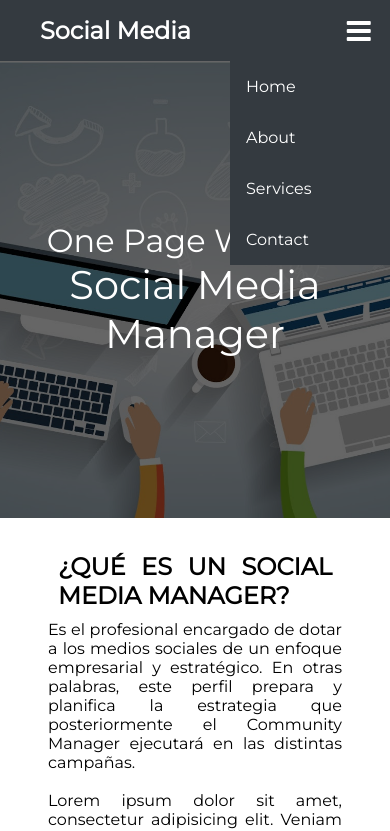
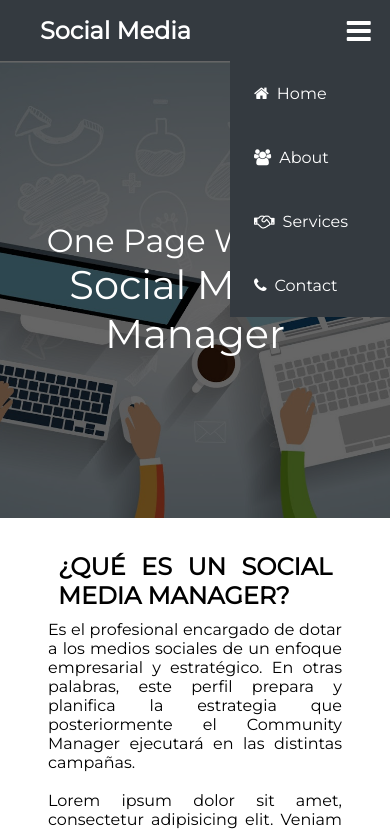
Before and after one commit to carlacentenor/socialmedia, a plain HTML site: page index.html in a window 390 px wide. Both pictures are taken after a click on the element 361 px from the left and 28 px from the top of the page. Shown: the top 831 px of the page. Drawn offline with nearby package versions, Linux system fonts and the light colour scheme; files that its build step writes are made by us from their sources; files whose address does not match are found by name.

Commit message:
cambios de estilos menu

```diff
--- a/css/main.css
+++ b/css/main.css
@@ -47,6 +47,11 @@
   padding: .6rem;
   margin: 0.3rem;
   font-size: 28px;
+}
+
+
+.nav-mobile:hover{
+  color: #2db3a8;
 }
 
   .col-xs-1 {
@@ -104,9 +109,16 @@
   right: 0;
   color: white;
 }
+
+
+
 .menu-mobile li {
   list-style: none;
   padding: 1rem;
+}
+
+.menu-mobile li span {
+  padding: .5rem;
 }
 
 .enabled-menu {
@@ -153,6 +165,9 @@
   font-size: 28px;
 }
 
+.nav-mobile:hover{
+  color: #2db3a8;
+}
 
   .enabled-menu {
     display: block;
--- a/index.html
+++ b/index.html
@@ -34,10 +34,10 @@
     <main>
             <div class="menu-mobile menu-mobile-js disabled-menu">
                     <ul>
-                        <li>Home</li>
-                        <li>About</li>
-                        <li>Services</li>
-                        <li>Contact</li>
+                        <li><span class="fa fa-home"></span>Home</li>
+                        <li><span class="fa fa-users"></span>About</li>
+                        <li><span class="fa fa-handshake-o"></span>Services</li>
+                        <li><span class="fa fa-phone"></span>Contact</li>
                     </ul>
                 </div>
         <div class="portada">
```
